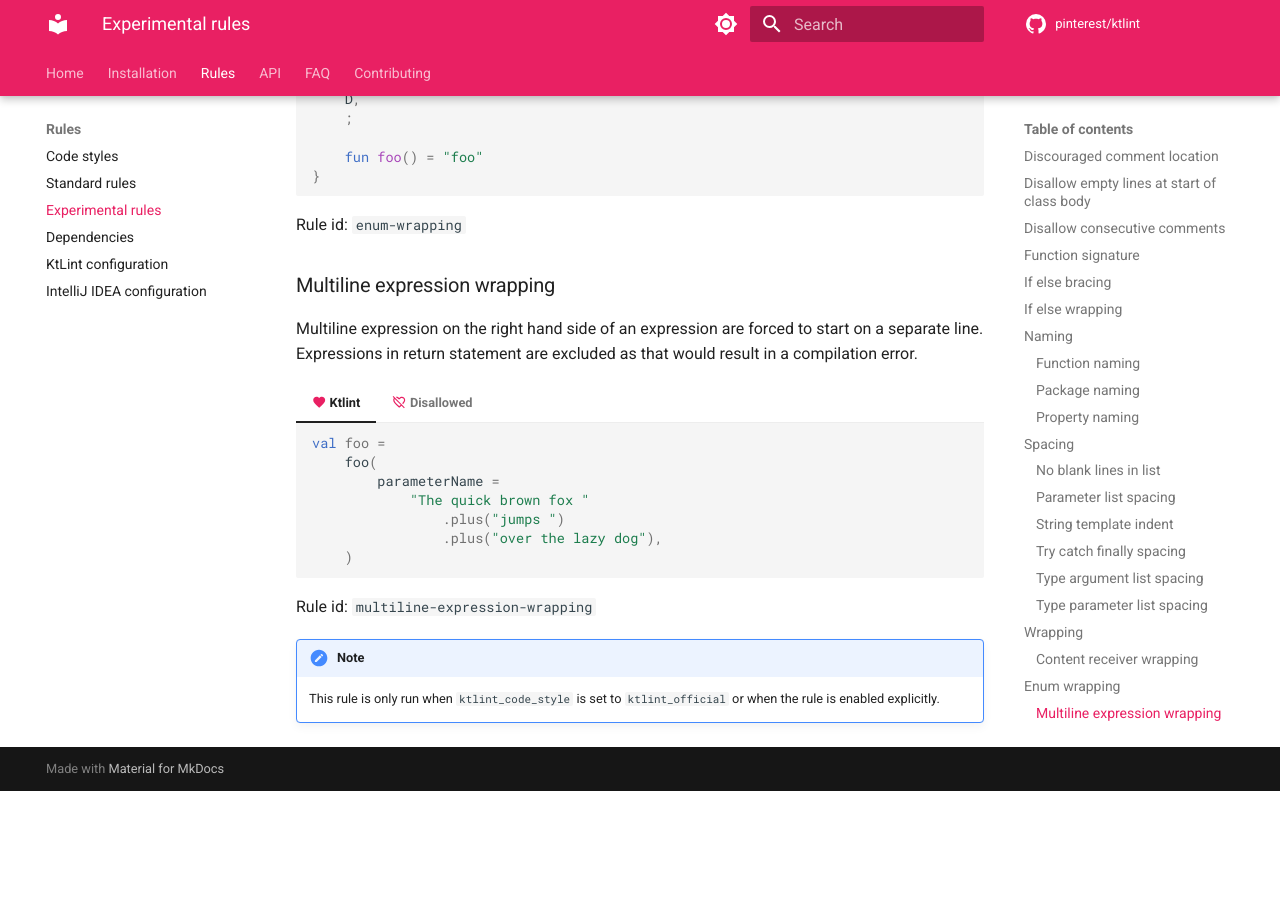
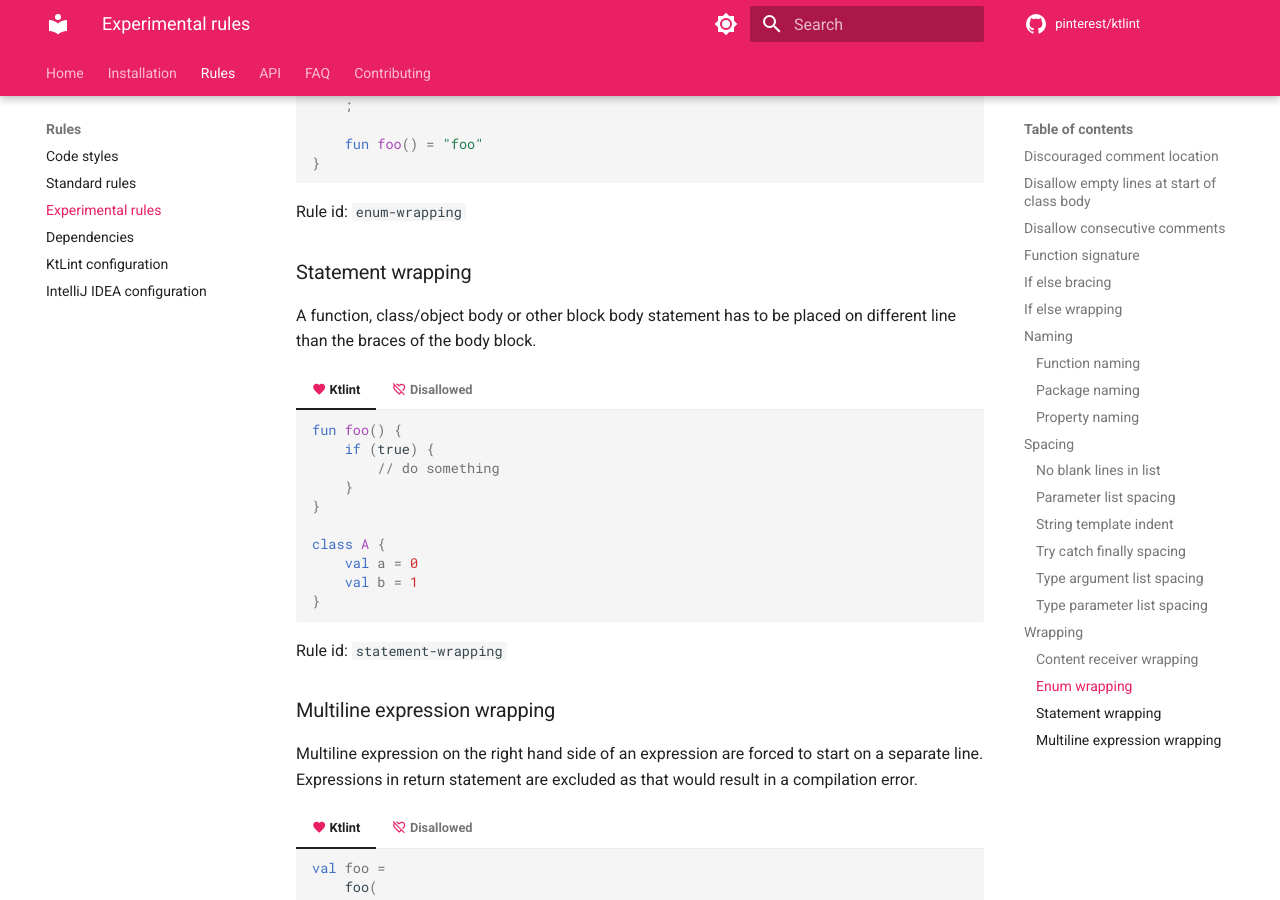
Before and after one commit to pinterest/ktlint, an MkDocs documentation site: the page built from docs/rules/experimental.md, in a window 1280 px wide and 900 px high, scrolled down 9998 px. Built offline with MkDocs 1.6.1 and Material for MkDocs 9.7.7, drawn with Linux system fonts in a browser that asks for light colours; comment, search, counter and statistics services are not loaded; before the commit the page ends 10789 px from its top, so only the background shows below that.

Commit message:
Add documentation

````diff
--- a/docs/rules/experimental.md
+++ b/docs/rules/experimental.md
@@ -702,7 +702,7 @@ Wraps the content receiver list to a separate line regardless of maximum line le
 
 Rule id: `context-receiver-wrapping`
 
-## Enum wrapping
+### Enum wrapping
 
 An enum should be a single line, or each enum entry has to be placed on a separate line. In case the enumeration contains enum entries and declarations those are to be separated by a blank line.
 
@@ -738,6 +738,39 @@ An enum should be a single line, or each enum entry has to be placed on a separa
     ```
 
 Rule id: `enum-wrapping`
+
+### Statement wrapping
+
+A function, class/object body or other block body statement has to be placed on different line than the braces of the body block.
+
+=== "[:material-heart:](#) Ktlint"
+
+    ```kotlin
+    fun foo() {
+        if (true) {
+            // do something
+        }
+    }
+
+    class A {
+        val a = 0
+        val b = 1
+    }
+    ```
+
+=== "[:material-heart-off-outline:](#) Disallowed"
+
+    ```kotlin
+    fun foo() { if (true) {
+            // do something
+        }
+    }
+
+    class A { val a = 0
+        val b = 1 }
+    ```
+
+Rule id: `statement-wrapping`
 
 ### Multiline expression wrapping
 
````
Also changed, not shown: other parts of docs/rules/experimental.md (+1 -1 lines), CHANGELOG.md (+1 -0 lines).
